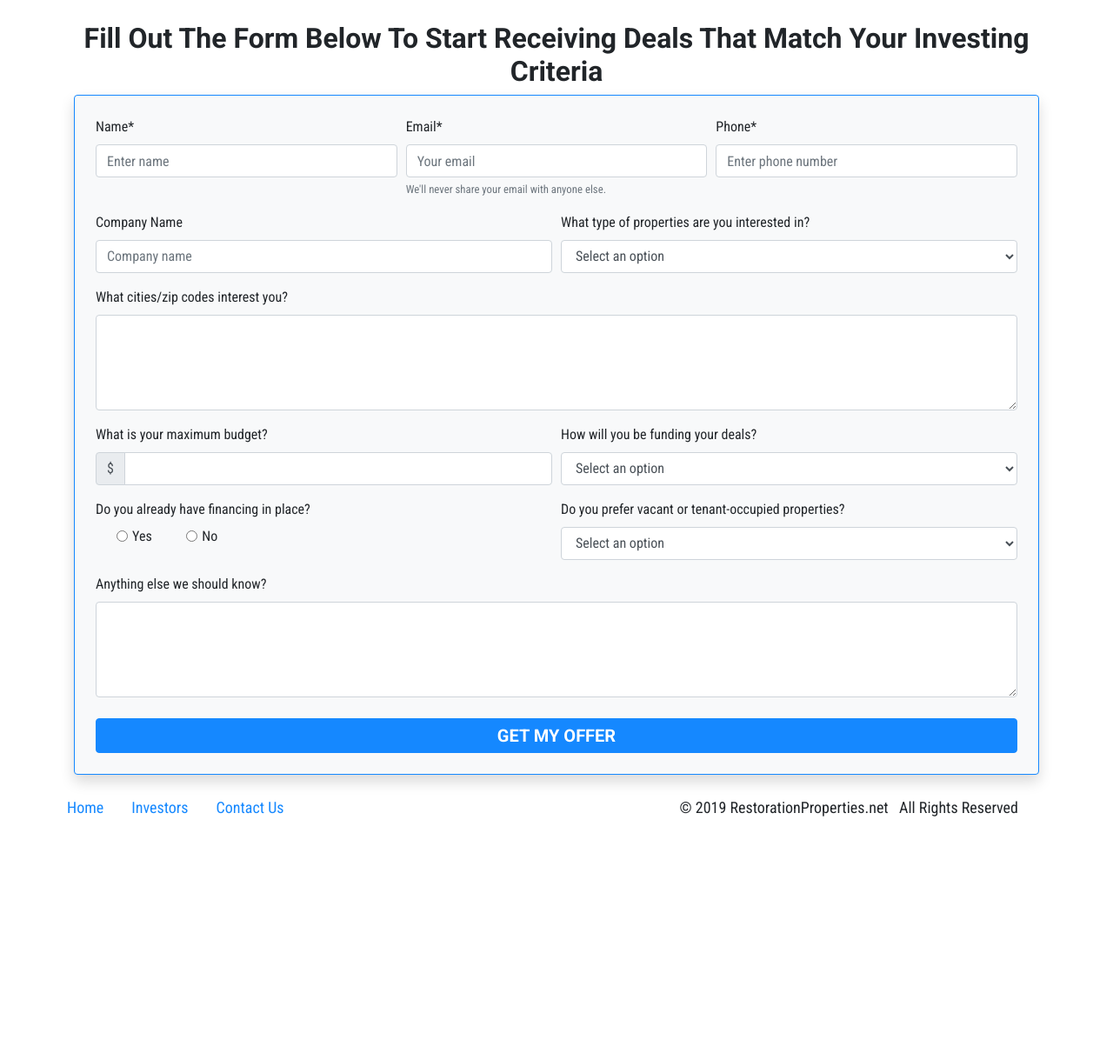
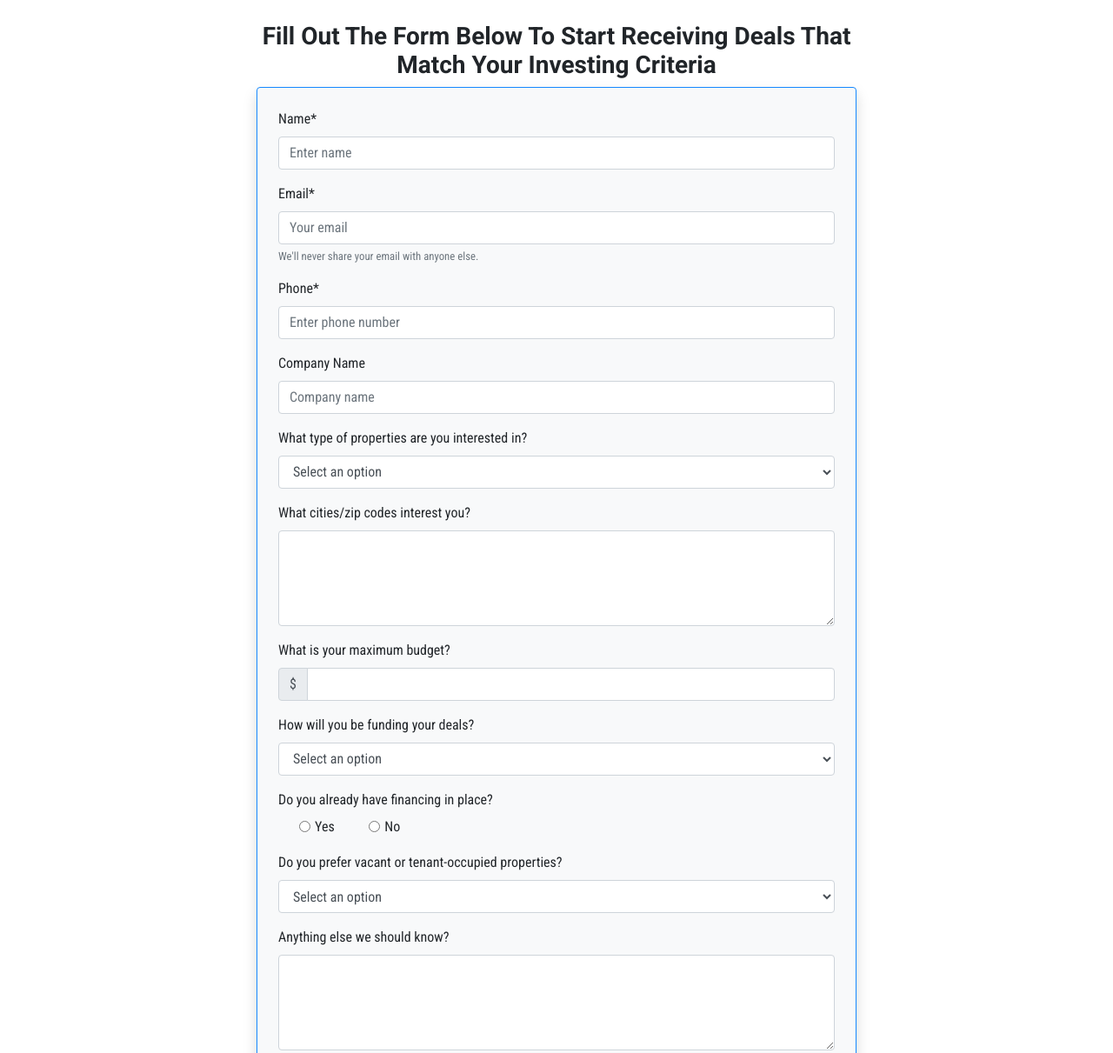
Before and after one commit to grahamlangford/restoration-properties, a plain HTML site: page investors.html in a window 1280 px wide. Shown: the part 280-1491 px from the top of the page at 87% size. Before the commit the page ends 1238 px from the top, so only its background shows below. Drawn offline with nearby package versions, Linux system fonts and the light colour scheme.

Commit message:
footer styling updates

```diff
--- a/investors.html
+++ b/investors.html
@@ -60,7 +60,9 @@
       </h3>
     </header>
 
-    <div class="container container-primary mt-5 pt-5 pt-sm-2 pt-md-0">
+    <div
+      class="container container-primary container-investors mt-5 pt-5 pt-sm-2 pt-md-0"
+    >
       <a href="index.html"
         ><img
           src="media/rp_logo.png"
@@ -71,7 +73,7 @@
         Investors
       </h1>
 
-      <h2 class="mt-5 text-center">
+      <h2 class="mt-5 text-center investors-subtitle">
         Fill out the form below to start receiving deals that match your
         investing criteria
       </h2>
@@ -90,7 +92,7 @@
           <input type="text" name="_gotcha" class="d-none" />
 
           <div class="form-row">
-            <div class="form-group col-12 col-md-6 col-lg-4">
+            <div class="form-group col-12">
               <label for="name">Name*</label>
               <input
                 type="text"
@@ -102,7 +104,7 @@
               />
             </div>
 
-            <div class="form-group col-12 col-md-6 col-lg-4">
+            <div class="form-group col-12">
               <label for="email">Email*</label>
               <input
                 type="email"
@@ -118,7 +120,7 @@
               >
             </div>
 
-            <div class="form-group col-12 col-md-6 col-lg-4">
+            <div class="form-group col-12">
               <label for="phone">Phone*</label>
               <input
                 type="tel"
@@ -130,7 +132,7 @@
               />
             </div>
 
-            <div class="form-group col-12 col-md-6 col-lg-6">
+            <div class="form-group col-12">
               <label for="company">Company Name</label>
               <input
                 type="text"
@@ -141,7 +143,7 @@
               />
             </div>
 
-            <div class="form-group col-12 col-lg-6">
+            <div class="form-group col-12">
               <label for="property_interest"
                 >What type of properties are you interested in?</label
               >
@@ -174,7 +176,7 @@
           </div>
 
           <div class="form-row">
-            <div class="form-group col-12 col-md-6">
+            <div class="form-group col-12">
               <label for="budget">What is your maximum budget?</label>
               <div class="input-group">
                 <div class="input-group-prepend">
@@ -192,7 +194,7 @@
               </div>
             </div>
 
-            <div class="form-group col-12 col-md-6">
+            <div class="form-group col-12">
               <label for="funding">How will you be funding your deals?</label>
               <select class="form-control" id="funding" name="funding">
                 <option selected disabled>Select an option</option>
@@ -204,7 +206,7 @@
               </select>
             </div>
 
-            <fieldset class="form-group col-12 col-md-6">
+            <fieldset class="form-group col-12">
               <legend class="col-form-label pt-0">
                 Do you already have financing in place?
               </legend>
@@ -240,7 +242,7 @@
               </div>
             </fieldset>
 
-            <div class="form-group col-12 col-md-6">
+            <div class="form-group col-12">
               <label for="occupation_preference"
                 >Do you prefer vacant or tenant-occupied properties?</label
               >
@@ -271,24 +273,24 @@
             type="submit"
             class="btn btn-primary btn-block text-uppercase mt-lg-4"
           >
-            <strong>Get my offer</strong>
+            <strong>Send Me Deals</strong>
           </button>
         </form>
       </div>
     </div>
 
-    <div class="container">
+    <div class="container container-investors">
       <footer class="footer">
         <div class="row text-center">
-          <div class="col-12 col-lg-5 w-100 mt-2 mt-md-3 ml-md-n4">
-            <nav class="nav justify-content-center justify-content-lg-start">
+          <div class="col-12 w-100 mt-2 mt-md-3 ml-md-n4">
+            <nav class="nav justify-content-center">
               <a class="nav-link" href="index.html">Home</a>
-              <a class="nav-link" href="investors.html">Investors</a>
+              <a class="nav-link" href="privacy.html">Privacy Policy</a>
               <a class="nav-link" href="contact.html">Contact Us</a>
             </nav>
           </div>
-          <div class="col-12 col-lg-7">
-            <p class="text-lg-right mt-1 mt-md-4">
+          <div class="col-12">
+            <p class="mt-1 mt-md-4">
               &copy; 2019 RestorationProperties.net&nbsp;&nbsp;&nbsp;All Rights
               Reserved
             </p>
--- a/stylesheet.css
+++ b/stylesheet.css
@@ -53,8 +53,18 @@ button > strong {
   font-size: 1.25rem;
 }
 
+.investors-subtitle {
+  font-size: 1.75rem;
+}
+
 .container-primary {
   min-height: calc(100vh - 70px - 3rem);
+}
+
+@media (min-width: 992px) {
+  .container-investors {
+    max-width: 720px;
+  }
 }
 
 .text-primary {
```
Also changed, not shown: contact.html (+3 -3 lines), index.html (+3 -3 lines), privacy.html (+3 -3 lines).
